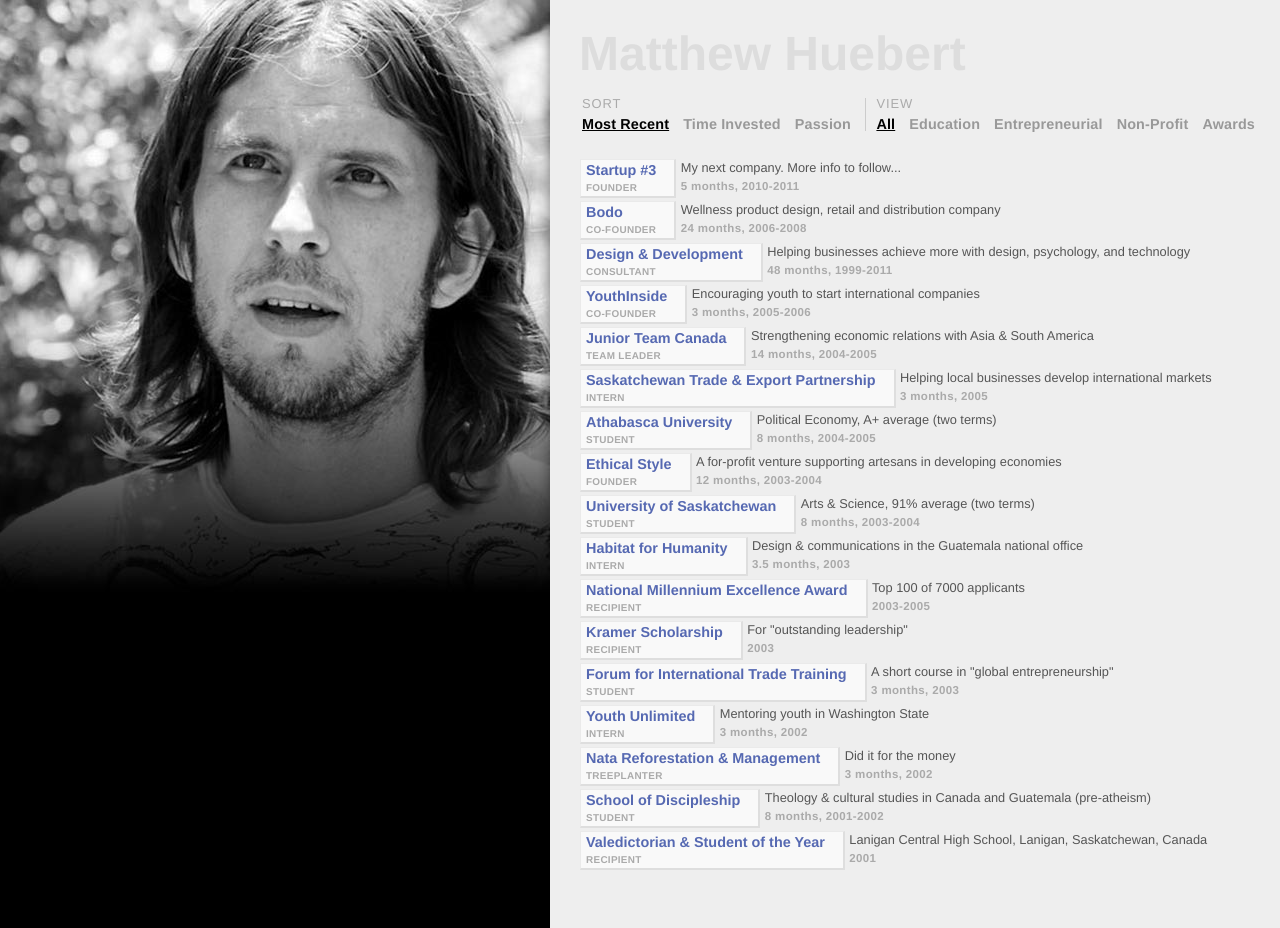
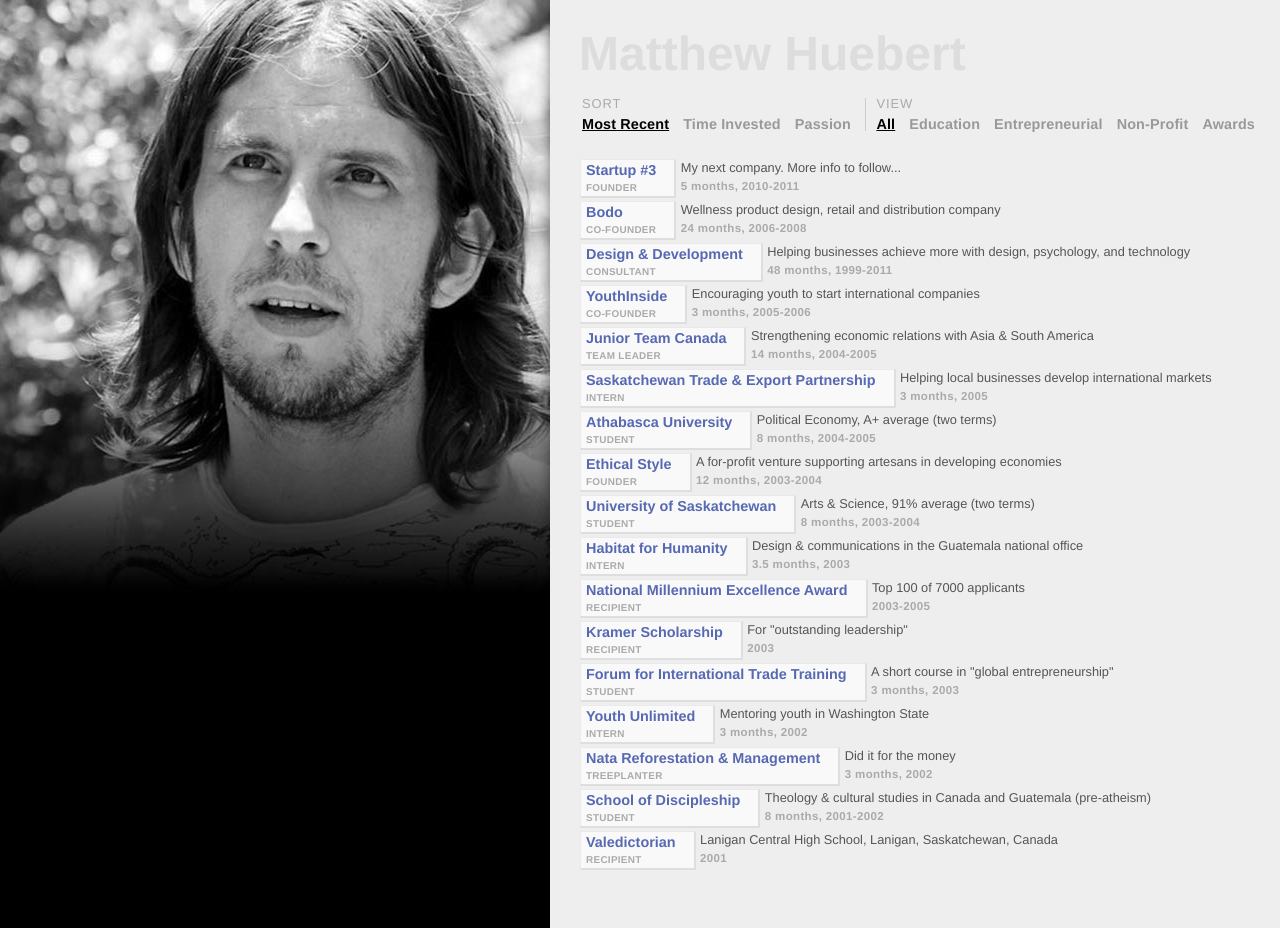
Before and after one commit to mhuebert/KineticHeat, a Jekyll site: the page built from index.html, in a window 1280 px wide. Built offline with Jekyll 4.4.1, drawn with Linux system fonts in a browser that asks for light colours.

Commit message:
Content adjustments

```diff
--- a/_config.yml
+++ b/_config.yml
@@ -138,7 +138,7 @@
     years: 2003
     passion: 0
   - categories: [ cv, awards ]
-    name: Valedictorian & Student of the Year
+    name: Valedictorian
     title: recipient
     locations: Lanigan Central High School
     detail: Lanigan Central High School, Lanigan, Saskatchewan, Canada
```
